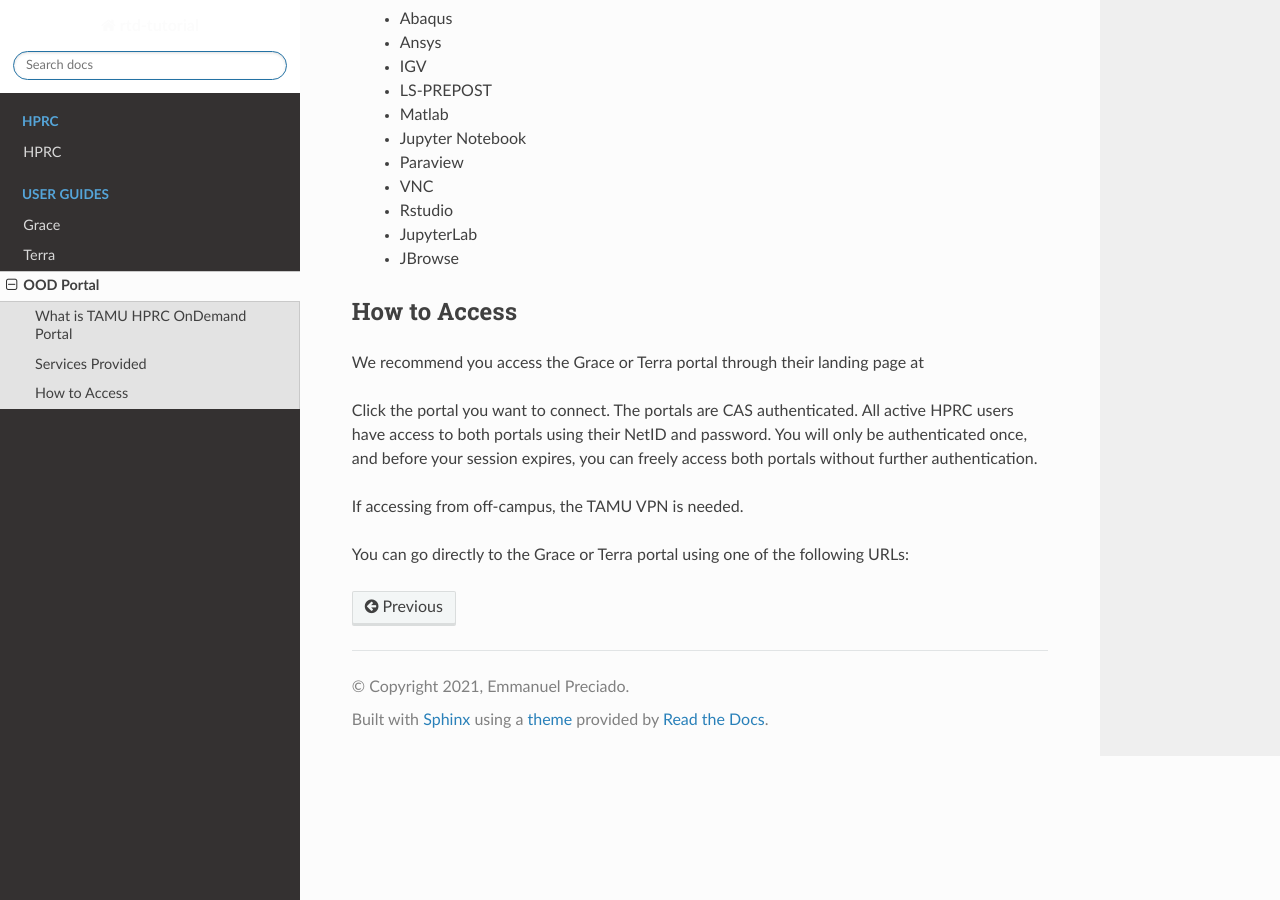
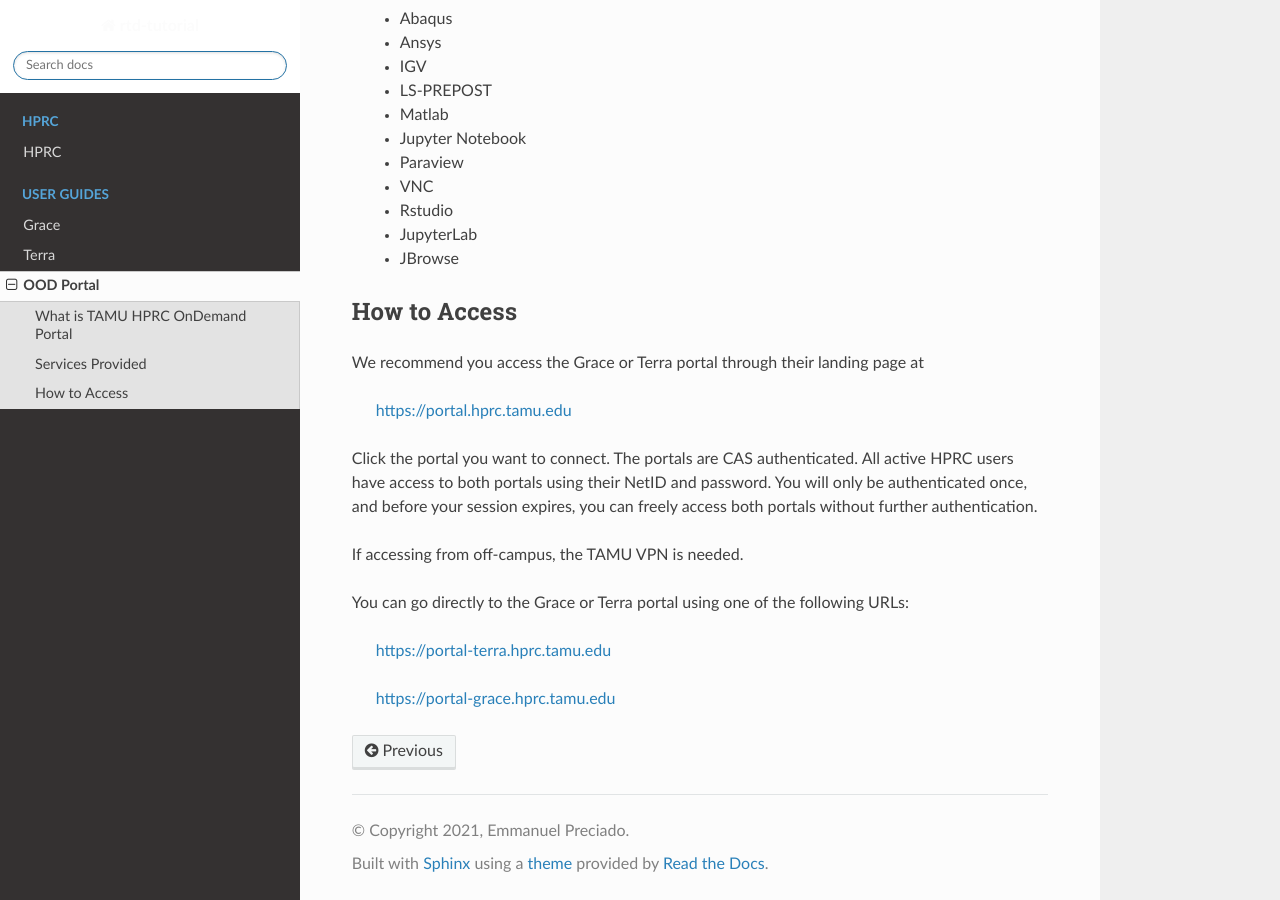
Before and after one commit to EmmanuelDej/rtd-tutorial, a Sphinx documentation site: the page built from docs/ood.rst, in a window 1280 px wide and 900 px high, scrolled down 577 px. Built offline with Sphinx 7.4.7 and the Read the Docs theme 2.0.0, drawn with Linux system fonts in a browser that asks for light colours; pages that are not in the unit, such as notebooks, are missing from menus.

Commit message:
Update ood.rst

```diff
--- a/docs/ood.rst
+++ b/docs/ood.rst
@@ -32,7 +32,6 @@
 -------------
 We recommend you access the Grace or Terra portal through their landing page at
 
-.. code-block:: bash
       https://portal.hprc.tamu.edu
 
 Click the portal you want to connect. The portals are CAS authenticated. All active HPRC users have access to both portals using their NetID and password. You will only be authenticated once, and before your session expires, you can freely access both portals without further authentication.
@@ -41,8 +40,6 @@
 
 You can go directly to the Grace or Terra portal using one of the following URLs:
 
-.. code-block:: bash
   https://portal-terra.hprc.tamu.edu
 
-.. code-block:: bash
   https://portal-grace.hprc.tamu.edu
```
